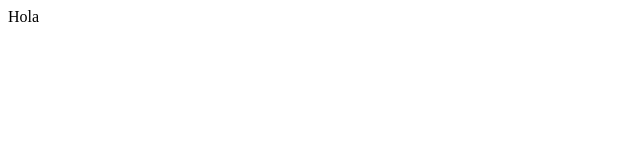
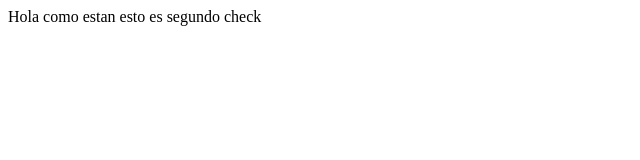
Before and after one commit to MarcoA230/Versiones, a plain HTML site: page index.html in a window 1280 px wide. Shown: the whole page, without its empty margins (0-640 px from the left). Drawn offline with Linux system fonts and the light colour scheme.

Commit message:
segundo check

```diff
--- a/index.html
+++ b/index.html
@@ -8,6 +8,6 @@
     <title>Document</title>
 </head>
 <body>
-    Hola
+    Hola como estan esto es segundo check
 </body>
 </html>
```
